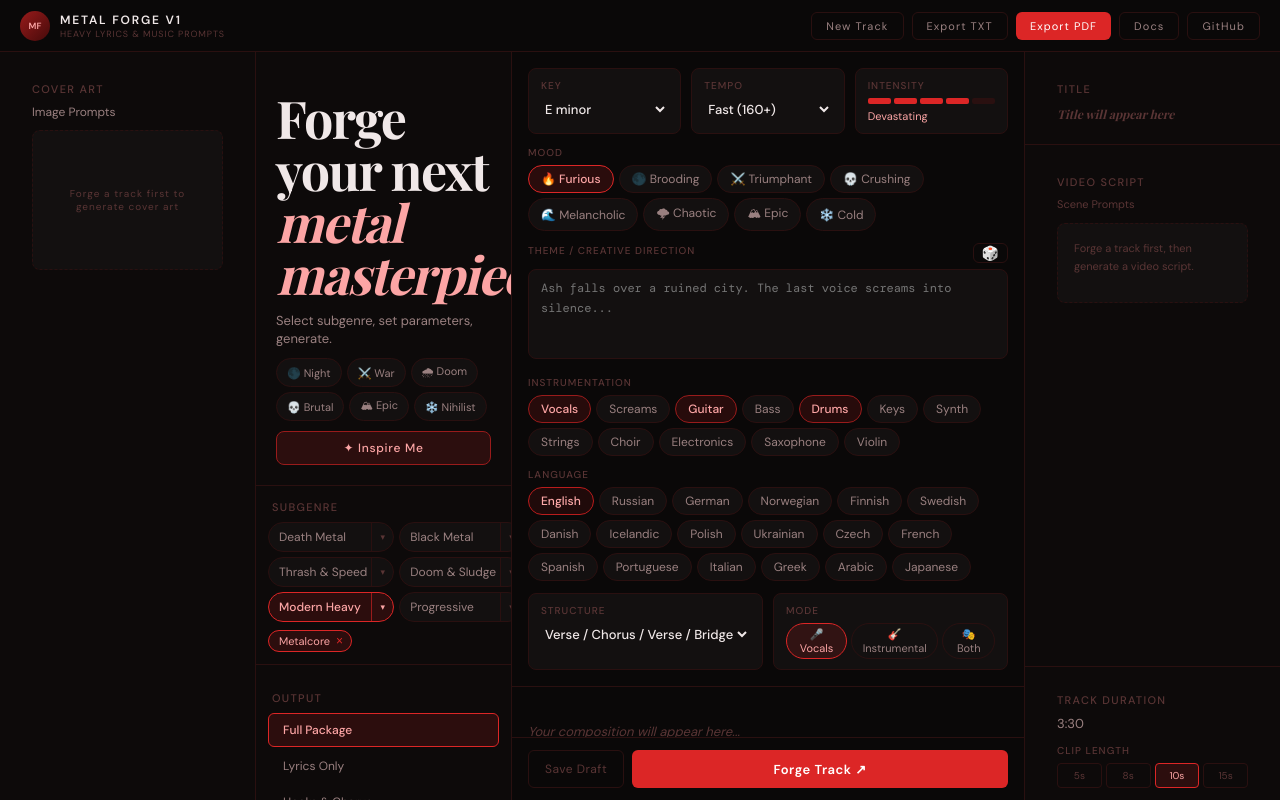
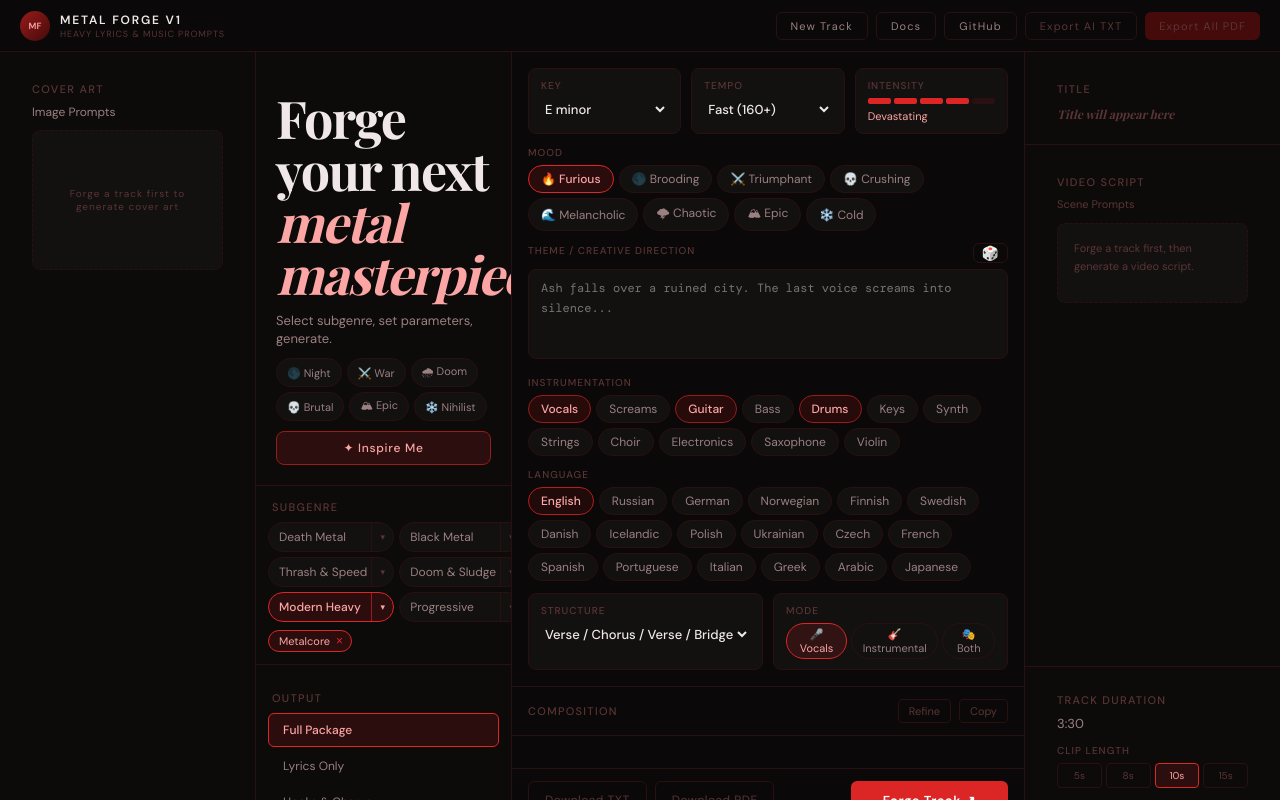
Before and after one commit to Alex-JBE/metal-forge-v1, a Next.js app: page / in a window 1280 px wide. Built offline with nearby package versions, Linux system fonts and the light colour scheme; a web font is replaced by a local one.

Commit message:
feat: download txt/pdf and refine buttons under composition

```diff
--- a/app/page.tsx
+++ b/app/page.tsx
@@ -243,7 +243,7 @@ export default function Home() {
 
   function buildPrompt() {
     const outMap: Record<string, string> = {
-      full: 'Full Package: title, full lyrics with structure labels, and at the very end a detailed Suno/Udio music prompt labeled MUSIC PROMPT: — the music prompt must be specific, evocative and include: genre tags, key, BPM, vocal style, guitar tone, drum style, atmosphere, and production style. Max 220 chars.',
+      full: 'Full Package: title, full lyrics with structure labels, and at the very end a detailed Suno/Udio music prompt labeled MUSIC PROMPT: — the music prompt must include: genre tags, key, BPM, vocal style, guitar tone, drum style, atmosphere, and production style. Max 220 chars.',
       lyrics: 'Full lyrics with structure labels only',
       hooks: 'Hooks and chorus only — the most memorable lines',
       production: 'Production notes: tuning, drop, tempo, arrangement, sound design, mix direction, reference artists',
@@ -297,12 +297,42 @@ MUSIC PROMPT: [detailed Suno/Udio prompt with genre, key, BPM, vocal style, guit
     finally { setLoading(false); setIsStreaming(false) }
   }
 
-  function handleSave() {
+  async function refine() {
+    if (!lyrics) return
+    setIsStreaming(true); setResult('')
+    try {
+      const res = await fetch('/api/forge', {
+        method: 'POST', headers: { 'Content-Type': 'application/json' },
+        body: JSON.stringify({ prompt: `Refine these metal lyrics to be more powerful, visceral and poetic. Keep the structure. Make imagery more intense, chorus more anthemic:\n\n${lyrics}\n\nReturn only the refined lyrics with section labels.` }),
+      })
+      if (!res.body) return
+      const reader = res.body.getReader()
+      const decoder = new TextDecoder()
+      let acc = ''
+      while (true) {
+        const { done, value } = await reader.read()
+        if (done) break
+        acc += decoder.decode(value, { stream: true })
+        setResult(acc)
+      }
+    } catch { /* silent */ }
+    finally { setIsStreaming(false) }
+  }
+
+  function handleSaveTxt() {
     const blob = new Blob([result], { type: 'text/plain' })
     const url = URL.createObjectURL(blob)
     const a = document.createElement('a')
     a.href = url; a.download = `${songTitle || 'metal-forge'}.txt`; a.click()
     URL.revokeObjectURL(url)
+  }
+
+  function handleSavePdf() {
+    const win = window.open('', '_blank')
+    if (!win) return
+    win.document.write(`<html><head><title>${songTitle}</title><style>body{font-family:monospace;padding:40px;max-width:800px;margin:0 auto;line-height:1.8;}h1{font-size:24px;margin-bottom:24px;}pre{white-space:pre-wrap;font-size:13px;}</style></head><body><h1>${songTitle}</h1><pre>${result}</pre></body></html>`)
+    win.document.close()
+    win.print()
   }
 
   return (
@@ -318,9 +348,11 @@ MUSIC PROMPT: [detailed Suno/Udio prompt with genre, key, BPM, vocal style, guit
           </div>
         </div>
         <div style={{ display: 'flex', gap: 8 }}>
-          {['New Track', 'Export TXT', 'Export PDF', 'Docs', 'GitHub'].map(btn => (
-            <button key={btn} onClick={btn === 'Export TXT' || btn === 'Export PDF' ? handleSave : btn === 'New Track' ? clearAll : undefined} style={{ padding: '6px 14px', fontSize: 11, letterSpacing: '0.1em', border: btn === 'Export PDF' ? 'none' : '1px solid var(--border)', background: btn === 'Export PDF' ? 'var(--indigo)' : 'transparent', color: btn === 'Export PDF' ? '#fff' : 'var(--text-secondary)', borderRadius: 6, cursor: 'pointer', fontFamily: "'DM Sans', sans-serif" }}>{btn}</button>
+          {['New Track', 'Docs', 'GitHub'].map(btn => (
+            <button key={btn} onClick={btn === 'New Track' ? clearAll : undefined} style={{ padding: '6px 14px', fontSize: 11, letterSpacing: '0.1em', border: '1px solid var(--border)', background: 'transparent', color: 'var(--text-secondary)', borderRadius: 6, cursor: 'pointer', fontFamily: "'DM Sans', sans-serif" }}>{btn}</button>
           ))}
+          <button onClick={handleSaveTxt} disabled={!result} style={{ padding: '6px 14px', fontSize: 11, letterSpacing: '0.1em', border: '1px solid var(--border)', background: 'transparent', color: result ? 'var(--text-secondary)' : 'var(--text-muted)', borderRadius: 6, cursor: result ? 'pointer' : 'not-allowed', fontFamily: "'DM Sans', sans-serif" }}>Export AI TXT</button>
+          <button onClick={handleSavePdf} disabled={!result} style={{ padding: '6px 14px', fontSize: 11, letterSpacing: '0.1em', border: 'none', background: result ? 'var(--indigo)' : '#450a0a', color: result ? '#fff' : 'var(--text-muted)', borderRadius: 6, cursor: result ? 'pointer' : 'not-allowed', fontFamily: "'DM Sans', sans-serif" }}>Export All PDF</button>
         </div>
       </div>
 
@@ -522,6 +554,18 @@ MUSIC PROMPT: [detailed Suno/Udio prompt with genre, key, BPM, vocal style, guit
             </div>
           </div>
 
+          {/* Result area */}
+          <div style={{ flex: 1, overflow: 'auto', display: 'flex', flexDirection: 'column' }}>
+
+            {/* Composition header with buttons */}
+            <div style={{ padding: '12px 16px', borderBottom: '1px solid var(--border)', display: 'flex', alignItems: 'center', justifyContent: 'space-between', flexShrink: 0 }}>
+              <div style={{ fontSize: 11, letterSpacing: '0.12em', color: 'var(--text-muted)', textTransform: 'uppercase' as const, fontWeight: 500 }}>Composition</div>
+              <div style={{ display: 'flex', gap: 8 }}>
+                <button onClick={refine} disabled={!result || isStreaming} style={{ fontSize: 11, padding: '4px 10px', border: '1px solid var(--border)', background: 'transparent', color: result ? 'var(--text-secondary)' : 'var(--text-muted)', borderRadius: 4, cursor: result ? 'pointer' : 'not-allowed', fontFamily: "'DM Sans', sans-serif" }}>Refine</button>
+                <button onClick={() => handleCopy(result, 'result')} disabled={!result} style={{ fontSize: 11, padding: '4px 10px', border: '1px solid var(--border)', background: 'transparent', color: result ? 'var(--text-secondary)' : 'var(--text-muted)', borderRadius: 4, cursor: result ? 'pointer' : 'not-allowed', fontFamily: "'DM Sans', sans-serif" }}>{copiedField === 'result' ? 'Copied!' : 'Copy'}</button>
+              </div>
+            </div>
+
             <div style={{ flex: 1, overflow: 'auto', padding: 16 }}>
               {!result && !loading && !isStreaming && <div style={{ fontSize: 13, color: 'var(--text-muted)', fontStyle: 'italic', marginTop: 20 }}>Your composition will appear here...</div>}
               {(loading || isStreaming) && !result && <div style={{ fontSize: 13, color: 'var(--text-muted)', fontStyle: 'italic', marginTop: 20 }}>Forging your metal track...</div>}
@@ -542,13 +586,19 @@ MUSIC PROMPT: [detailed Suno/Udio prompt with genre, key, BPM, vocal style, guit
               )}
             </div>
 
+            {/* Bottom bar with Download TXT / Download PDF */}
             <div style={{ padding: '12px 16px', borderTop: '1px solid var(--border)', display: 'flex', gap: 8, flexShrink: 0 }}>
-            <button onClick={handleSave} disabled={!result} style={{ padding: '10px 16px', background: 'transparent', border: '1px solid var(--border)', borderRadius: 6, color: result ? 'var(--text-secondary)' : 'var(--text-muted)', fontSize: 12, cursor: result ? 'pointer' : 'not-allowed', letterSpacing: '0.04em', fontFamily: "'DM Sans', sans-serif" }}>
-              Save Draft
+              <button onClick={handleSaveTxt} disabled={!result} style={{ padding: '10px 16px', background: 'transparent', border: '1px solid var(--border)', borderRadius: 6, color: result ? 'var(--text-secondary)' : 'var(--text-muted)', fontSize: 12, cursor: result ? 'pointer' : 'not-allowed', letterSpacing: '0.04em', fontFamily: "'DM Sans', sans-serif" }}>
+                Download TXT
               </button>
-            <button onClick={generate} disabled={loading || isStreaming} style={{ flex: 1, padding: 10, background: (loading || isStreaming) ? 'var(--bg-card)' : 'var(--indigo)', border: 'none', borderRadius: 6, color: (loading || isStreaming) ? 'var(--text-muted)' : '#fff', fontSize: 13, fontWeight: 600, cursor: (loading || isStreaming) ? 'not-allowed' : 'pointer', letterSpacing: '0.04em', fontFamily: "'DM Sans', sans-serif", transition: 'all 0.2s' }}>
+              <button onClick={handleSavePdf} disabled={!result} style={{ padding: '10px 16px', background: result ? 'var(--border-indigo)' : 'transparent', border: `1px solid ${result ? 'var(--indigo-dim)' : 'var(--border)'}`, borderRadius: 6, color: result ? 'var(--indigo-light)' : 'var(--text-muted)', fontSize: 12, cursor: result ? 'pointer' : 'not-allowed', letterSpacing: '0.04em', fontFamily: "'DM Sans', sans-serif" }}>
+                Download PDF
+              </button>
+              <div style={{ flex: 1 }} />
+              <button onClick={generate} disabled={loading || isStreaming} style={{ padding: '10px 32px', background: (loading || isStreaming) ? 'var(--bg-card)' : 'var(--indigo)', border: 'none', borderRadius: 6, color: (loading || isStreaming) ? 'var(--text-muted)' : '#fff', fontSize: 13, fontWeight: 600, cursor: (loading || isStreaming) ? 'not-allowed' : 'pointer', letterSpacing: '0.04em', fontFamily: "'DM Sans', sans-serif", transition: 'all 0.2s' }}>
                 {(loading || isStreaming) ? 'Forging...' : 'Forge Track ↗'}
               </button>
+            </div>
           </div>
         </div>
 
```
Lines whose indentation alone changed are shown as unchanged.
